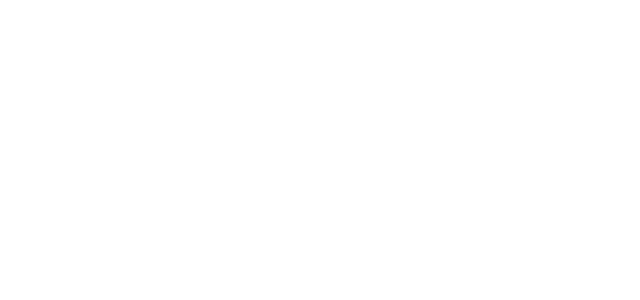
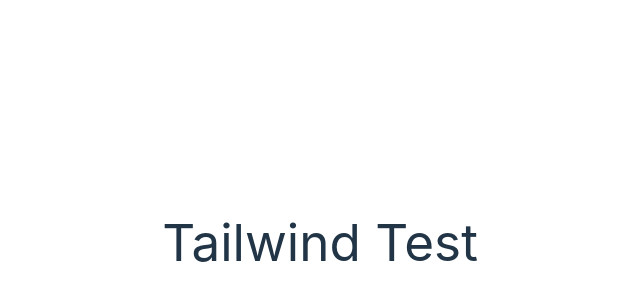
Before and after one commit to Sumit021995/react-js-study, a React (Vite) app in the folder react-tailwind-prop/tailwind-prop-react/: page / in a window 1280 px wide. Shown: the part 158-458 px from the top of the page, without its empty margins (320-960 px from the left). Built offline with nearby package versions, Linux system fonts and the light colour scheme.

Commit message:
file updated

```diff
--- a/react-tailwind-prop/tailwind-prop-react/src/App.jsx
+++ b/react-tailwind-prop/tailwind-prop-react/src/App.jsx
@@ -7,7 +7,7 @@ function App() {
 
   return (
     <>
-
+      <h1 >Tailwind Test</h1>
     </>
   )
 }
```
